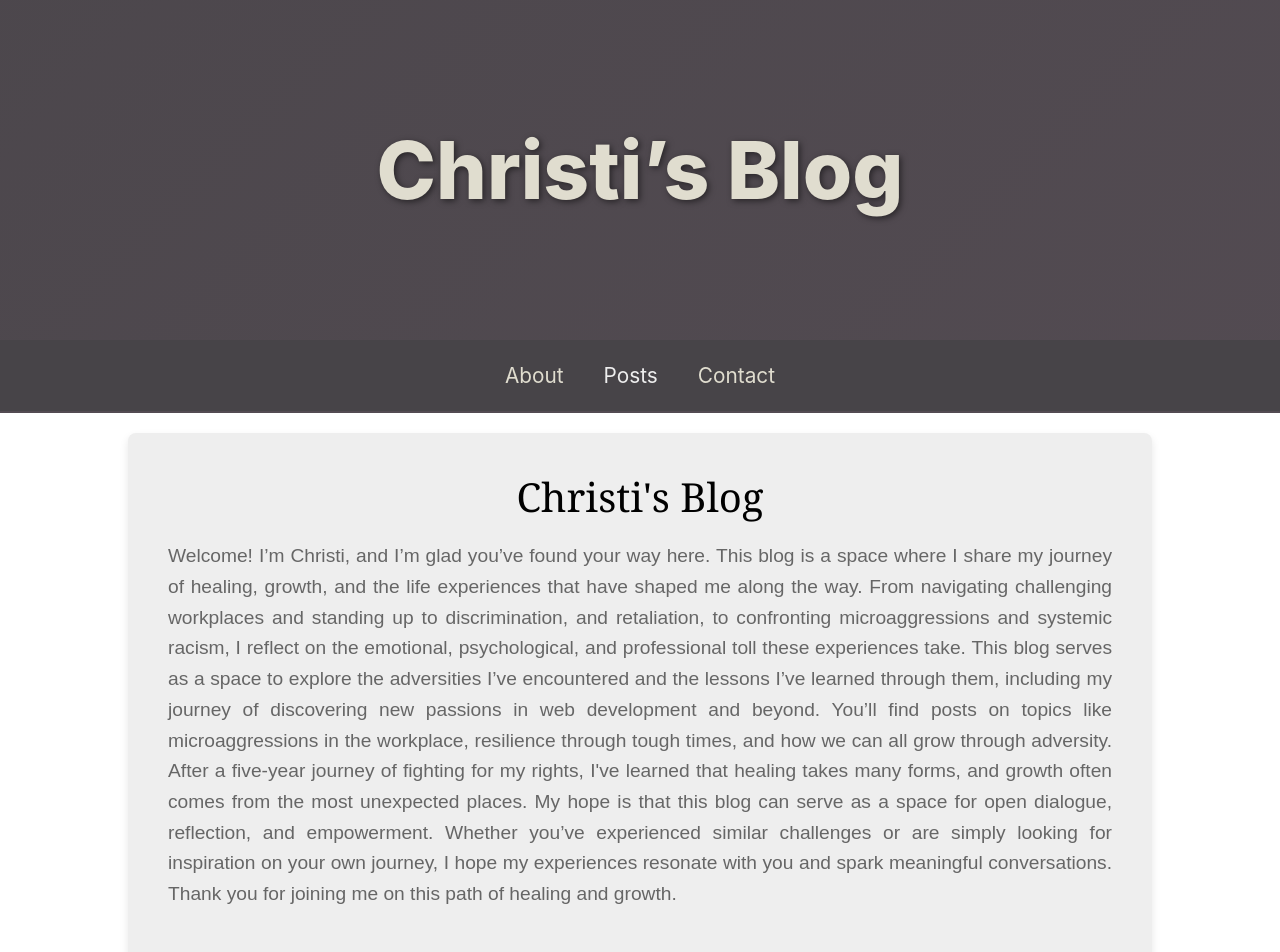
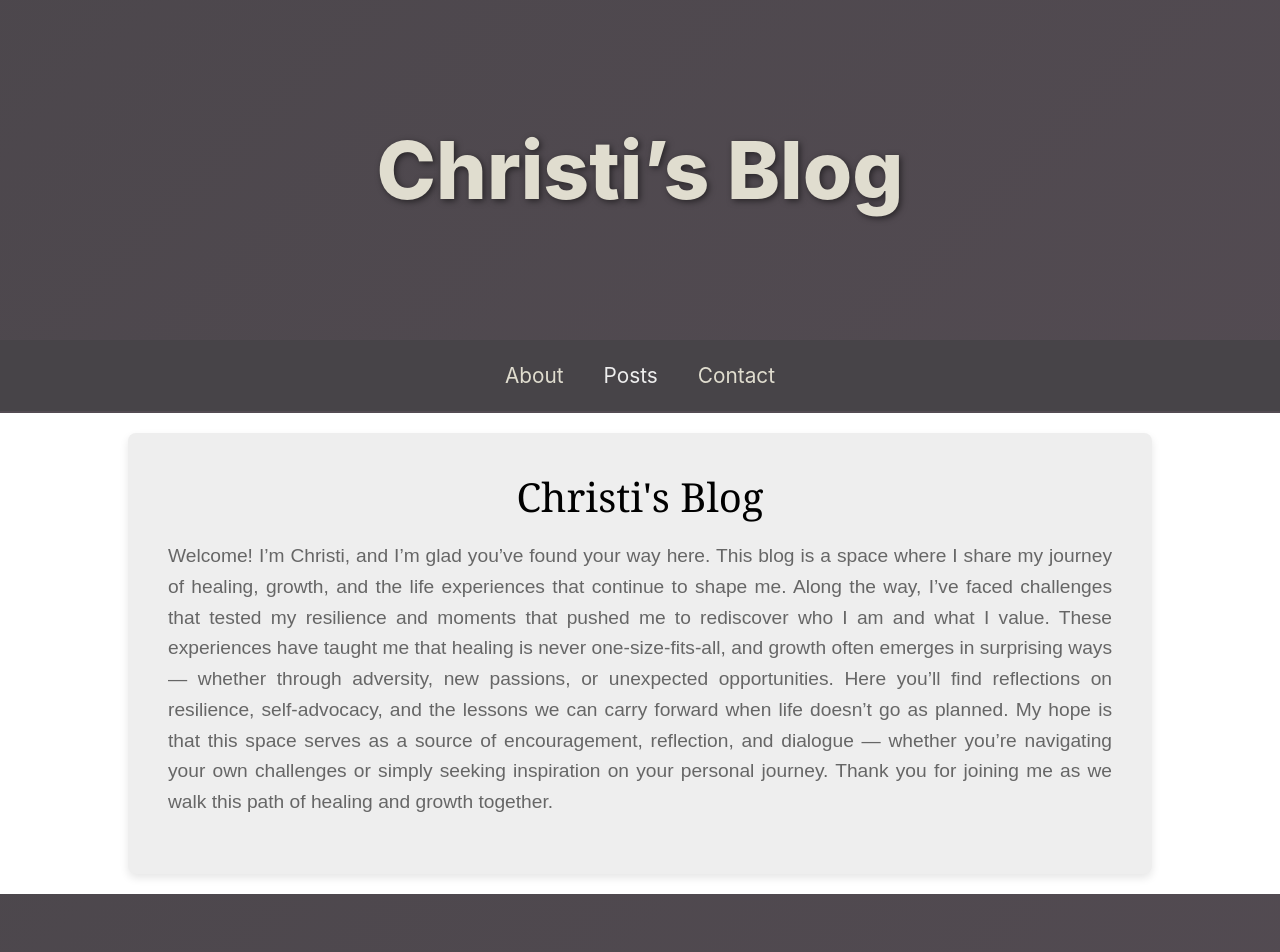
Before and after one commit to ChristiHarlow/christisblog, a React (Create React App) app: page /about in a window 1280 px wide. Shown: the top 952 px of the page. Built offline with nearby package versions, Linux system fonts and the light colour scheme; a web font is replaced by a local one.

Commit message:
Update About.js

```diff
--- a/src/components/About.js
+++ b/src/components/About.js
@@ -6,18 +6,14 @@ function About() {
     <div className="about-container">
       <h1 className="about-title">Christi's Blog</h1>
       <p className="about-content">
-  Welcome! I’m Christi, and I’m glad you’ve found your way here.
-  This blog is a space where I share my journey of healing, growth, and the life experiences that have shaped me along the way.
-  From navigating challenging workplaces and standing up to discrimination, and retaliation, to confronting microaggressions and systemic racism, I reflect on the emotional, psychological, and professional toll these experiences take. This blog serves as a space to explore the adversities I’ve encountered and the lessons I’ve learned through them, including my journey of discovering new passions in web development and beyond.
+ Welcome! I’m Christi, and I’m glad you’ve found your way here.
+This blog is a space where I share my journey of healing, growth, and the life experiences that continue to shape me.
 
-  You’ll find posts on topics like microaggressions in the workplace, resilience through tough times,
-  and how we can all grow through adversity. After a five-year journey of fighting for my rights,
-  I've learned that healing takes many forms, and growth often comes from the most unexpected places.
+Along the way, I’ve faced challenges that tested my resilience and moments that pushed me to rediscover who I am and what I value. These experiences have taught me that healing is never one-size-fits-all, and growth often emerges in surprising ways — whether through adversity, new passions, or unexpected opportunities.
 
-  My hope is that this blog can serve as a space for open dialogue, reflection, and empowerment.
-  Whether you’ve experienced similar challenges or are simply looking for inspiration on your own journey,
-  I hope my experiences resonate with you and spark meaningful conversations.
-  Thank you for joining me on this path of healing and growth.
+Here you’ll find reflections on resilience, self-advocacy, and the lessons we can carry forward when life doesn’t go as planned. My hope is that this space serves as a source of encouragement, reflection, and dialogue — whether you’re navigating your own challenges or simply seeking inspiration on your personal journey.
+
+Thank you for joining me as we walk this path of healing and growth together.
 </p>
 
     </div>
```
